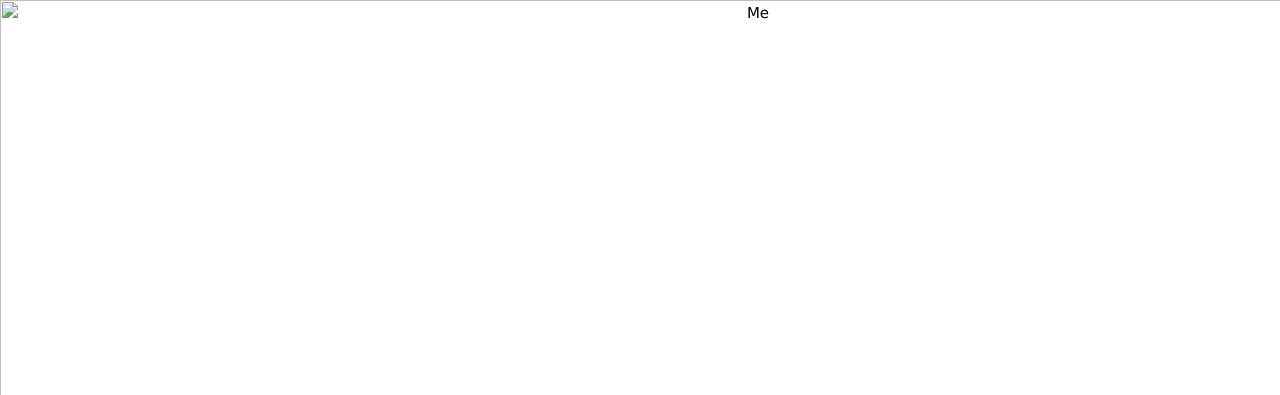
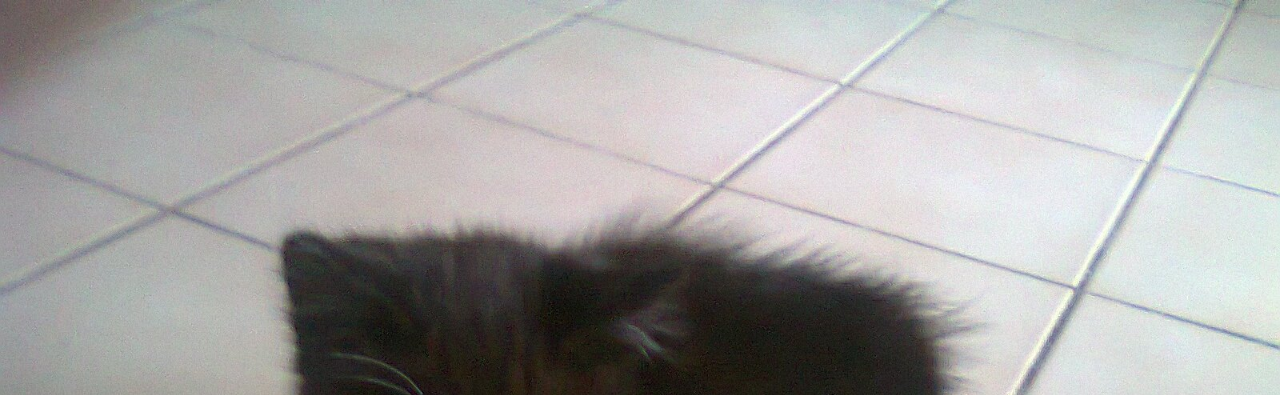
Before and after one commit to malgogneco/cv, a plain HTML site: page portfolio.html in a window 1280 px wide. Shown: the top 395 px of the page. Drawn offline with nearby package versions, Linux system fonts and the light colour scheme.

Commit message:
Update portfolio.html

```diff
--- a/portfolio.html
+++ b/portfolio.html
@@ -8,7 +8,7 @@
 
 <!-- Header -->
 <header class="w3-display-container w3-content w3-center" style="max-width:1500px">
-  <img class="w3-image" src="image.jpg" alt="Me" width="1500" height="600">
+  <img class="w3-image" src="images/image.jpg" alt="Me" width="1500" height="600">
   <div class="w3-display-middle w3-padding-large w3-border w3-wide w3-text-light-grey w3-center">
     <h1 class="w3-hide-medium w3-hide-small w3-xxxlarge">Corentin MALGOGNE</h1>
     <h5 class="w3-hide-large" style="white-space:nowrap">Corentin MALGOGNE</h5>
@@ -35,10 +35,10 @@
 <div class="w3-content w3-padding-large w3-margin-top" id="portfolio">
 
   <!-- Images (Portfolio) -->
-  <img src="/w3images/ocean.jpg" alt="Ocean" class="w3-image" width="1000" height="500">
-  <img src="/w3images/ocean2.jpg" alt="Ocean II" class="w3-image w3-margin-top" width="1000" height="500">
-  <img src="/w3images/falls2.jpg" alt="Falls" class="w3-image w3-margin-top" width="1000" height="500">
-  <img src="/w3images/mountainskies.jpg" alt="Skies" class="w3-image w3-margin-top" width="1000" height="500">
+  <img src="/w3images/images/image.jpg" alt="Ocean" class="w3-image" width="1000" height="500">
+  <img src="/w3images/images/image.jpg" alt="Ocean II" class="w3-image w3-margin-top" width="1000" height="500">
+  <img src="/w3images/images/image.jpg" alt="Falls" class="w3-image w3-margin-top" width="1000" height="500">
+  <img src="/w3images/images/image.jpg" alt="Skies" class="w3-image w3-margin-top" width="1000" height="500">
   <img src="/w3images/mountains2.jpg" alt="Mountains" class="w3-image w3-margin-top" width="1000" height="500">
 
   <!-- Contact -->
```
